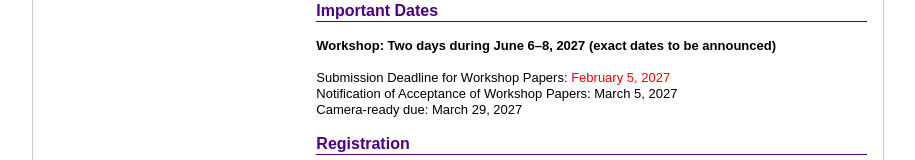
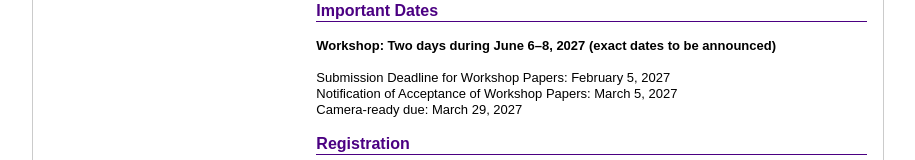
Before and after one commit to JurisInformaticsCenter/jurisin2027, a plain HTML site: page index.html in a window 1280 px wide. Shown: the part 599-759 px from the top of the page, without its empty margins (208-1123 px from the left). Drawn offline with Linux system fonts and the light colour scheme.

Commit message:
Add files via upload

```diff
--- a/index.html
+++ b/index.html
@@ -116,7 +116,7 @@ applications on juris-informatics. </p>
 <div class="block" id="Important">
 <h2>Important Dates</h2>
 <strong>Workshop: Two days during June 6–8, 2027 (exact dates to be announced)</strong><br/><br/>
-Submission Deadline for Workshop Papers: <font color="red">February 5, 2027</font><br/>
+Submission Deadline for Workshop Papers: February 5, 2027<br/>
 Notification of Acceptance of Workshop Papers: March 5, 2027<br/>
 Camera-ready due: March 29, 2027<br/>
 <div class="block" id="Registration">
```
